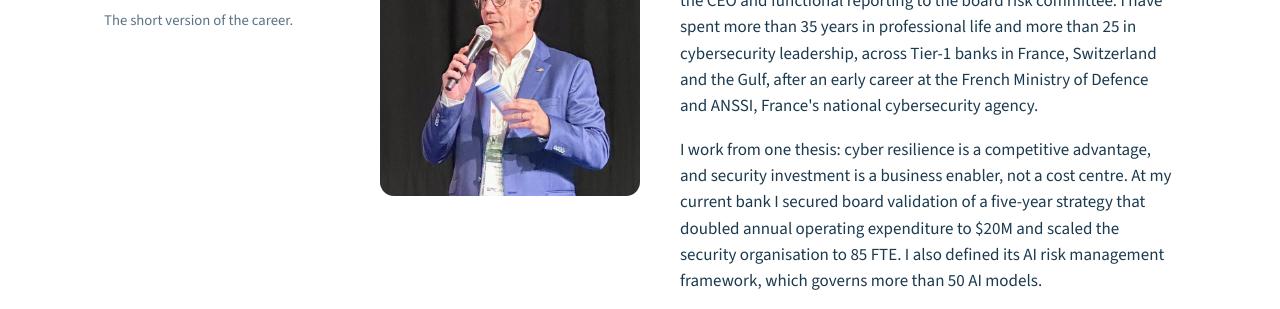
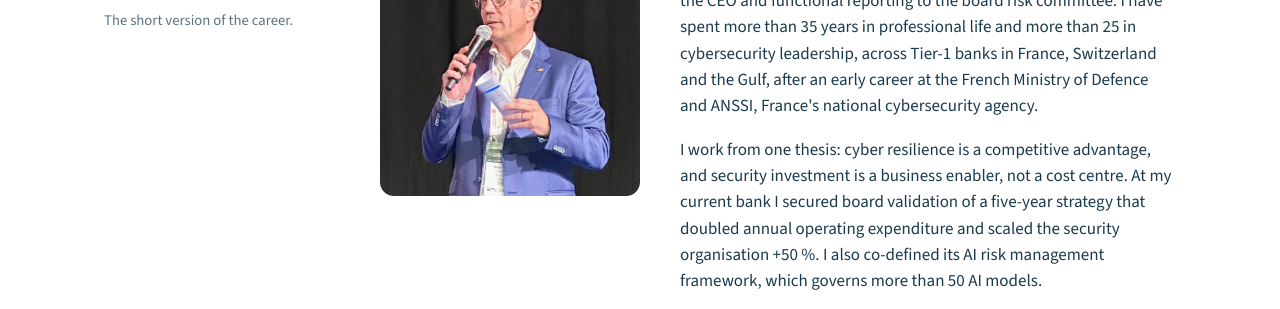
Before and after one commit to 957pwjwkj6-svg/busolini-fr, a plain HTML site: page index.html in a window 1280 px wide. Shown: the part 8191-8500 px from the top of the page. Drawn offline with nearby package versions, Linux system fonts and the light colour scheme.

Commit message:
About: update bio paragraph on strategy and AI risk framework

```diff
--- a/index.html
+++ b/index.html
@@ -313,7 +313,7 @@ footer p{margin:0;max-width:none}
     <img src="olivier-gisec-2025-startups.jpg" width="800" height="802" alt="Olivier Busolini speaking with a microphone at GISEC Global 2025" loading="lazy">
     <div class="bio">
       <p>I am Global Head of Information Security (CISO) at a bank in the Middle East, reporting to the Chief Risk Officer, with direct access to the CEO and functional reporting to the board risk committee. I have spent more than 35 years in professional life and more than 25 in cybersecurity leadership, across Tier-1 banks in France, Switzerland and the Gulf, after an early career at the French Ministry of Defence and ANSSI, France's national cybersecurity agency.</p>
-      <p>I work from one thesis: cyber resilience is a competitive advantage, and security investment is a business enabler, not a cost centre. At my current bank I secured board validation of a five-year strategy that doubled annual operating expenditure to $20M and scaled the security organisation to 85 FTE. I also defined its AI risk management framework, which governs more than 50 AI models.</p>
+      <p>I work from one thesis: cyber resilience is a competitive advantage, and security investment is a business enabler, not a cost centre. At my current bank I secured board validation of a five-year strategy that doubled annual operating expenditure and scaled the security organisation +50 %. I also co-defined its AI risk management framework, which governs more than 50 AI models.</p>
       <p>I have operated under four supervisory authorities and kept zero adverse audit findings across 11 consecutive years of review at two banks. Gartner selected my work as a case study in CISO role evolution (London, 2025), and the ISACA UAE Chapter gave me its CISO Infosec and Cyber Risk Leadership Award in 2024. I am working towards non-executive director roles.</p>
       <p>Connect with me on <a href="https://www.linkedin.com/in/olivierbusolini" target="_blank" rel="noopener">LinkedIn</a>.</p>
     </div>
```
